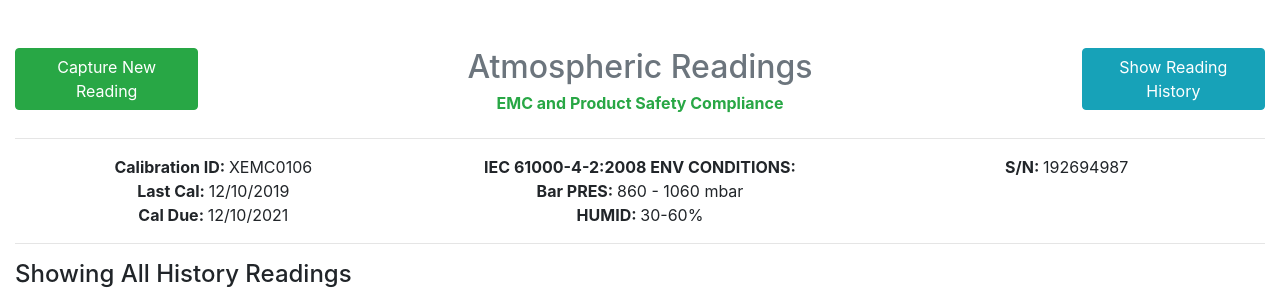
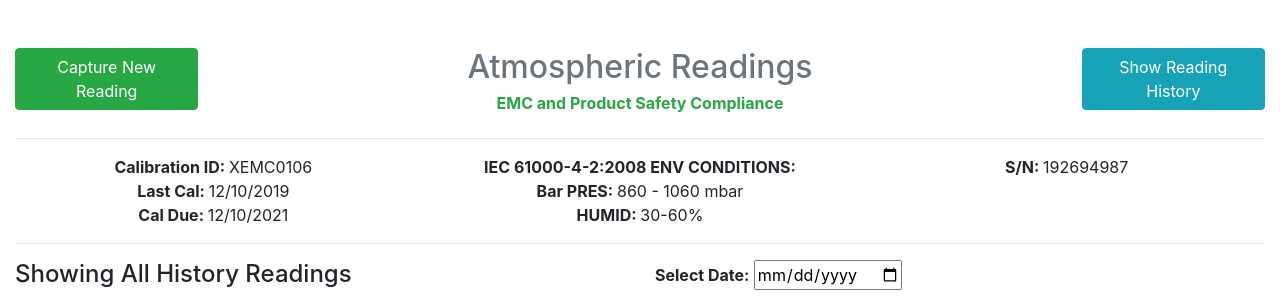
Before and after one commit to omerahmed-debug/br_reader, a Django app: page /history in a window 1280 px wide. Shown: the top 296 px of the page. Run offline with Django 3.2, Linux system fonts and the light colour scheme; data that the repository does not hold is empty; some libraries are stand-ins or nearby versions.

Commit message:
Add Date picker for history

```diff
--- a/br_reader_app/templates/index.html
+++ b/br_reader_app/templates/index.html
@@ -41,7 +41,13 @@
 				</div>
 			</div>
 			<hr>
-			<h4>{{ table_label }}</h4>
+			<div class="row">
+				<div class="col-md-6"><h4>{{ table_label }}</h4></div>
+				<div class="col-md-6 align-right">
+					<label for="date-picker"><b>Select Date: </b></label>
+					<input type='date' id="date-picker" name="date-picker">
+				</div>
+			</div>
 			<div class="row">
 				<div class="col">
 					<table class="table">
@@ -75,5 +81,11 @@
 				</div>
 			</div>
 		  </div>
+	<script>
+		const datePicker = document.querySelector('#date-picker');
+		datePicker.addEventListener('change', (event) => {
+			alert('Date Changed')
+		});
+	</script>
 	</body>
 </html>
```
